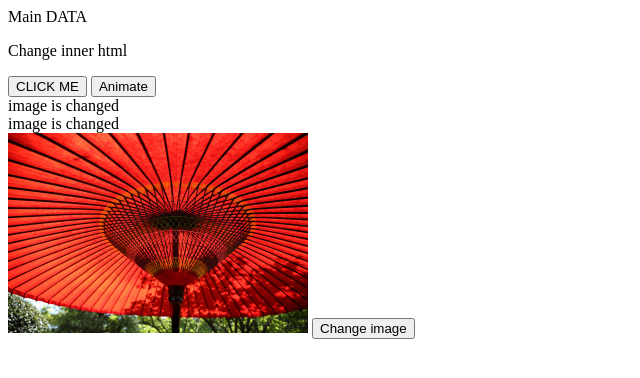
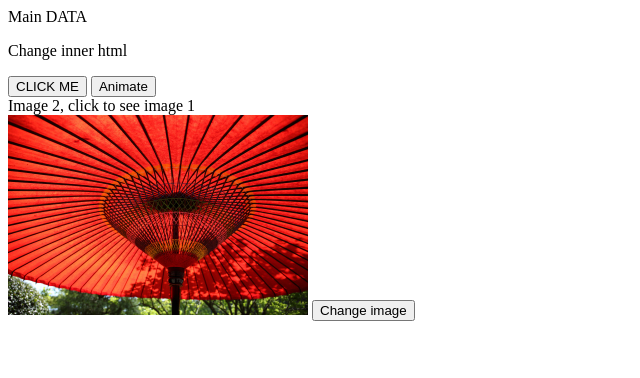
Before and after one commit to nrcool/DOM, a plain HTML site: page Examples/Jquery/jquery.html in a window 1280 px wide. Both pictures are taken after a click on the button "Change image". Shown: the whole page, without its empty margins (0-640 px from the left). Drawn offline with nearby package versions, Linux system fonts and the light colour scheme.

Commit message:
onclick change multiple element using callbck func

```diff
--- a/Examples/Jquery/jquery.html
+++ b/Examples/Jquery/jquery.html
@@ -18,8 +18,7 @@
     <button id="btn1">Animate</button>
 
 
-    <div id="element1">This is Element with id</div>
-    <div class="element2">This is Element with id</div>
+    <div id="element1">Image 1, click to see image 2</div>
     <img src="image.jpeg" alt="" width="300">
     <button id="btn2">Change image</button>
 
@@ -48,8 +47,22 @@ $('#btn1').click(function() {
 
 //select multiple elements
 $("#btn2").click(function(){
-    $("#element1,.element2").html("image is changed")
-    $("img").attr("src","image1.jpeg");
+    $("#element1").html(function(){
+        let text= $("#element1").html();
+        if(text==="Image 1, click to see image 2"){
+            return "Image 2, click to see image 1";
+        }else{
+            return "Image 1, click to see image 2";
+        }
+    })
+    $("img").attr("src",function(){
+        let src=$("img").attr("src");
+        if(src==="image.jpeg"){
+            return "image1.jpeg"
+        }else{
+            return "image.jpeg"
+        }
+    });
 })
 
   </script>
```
